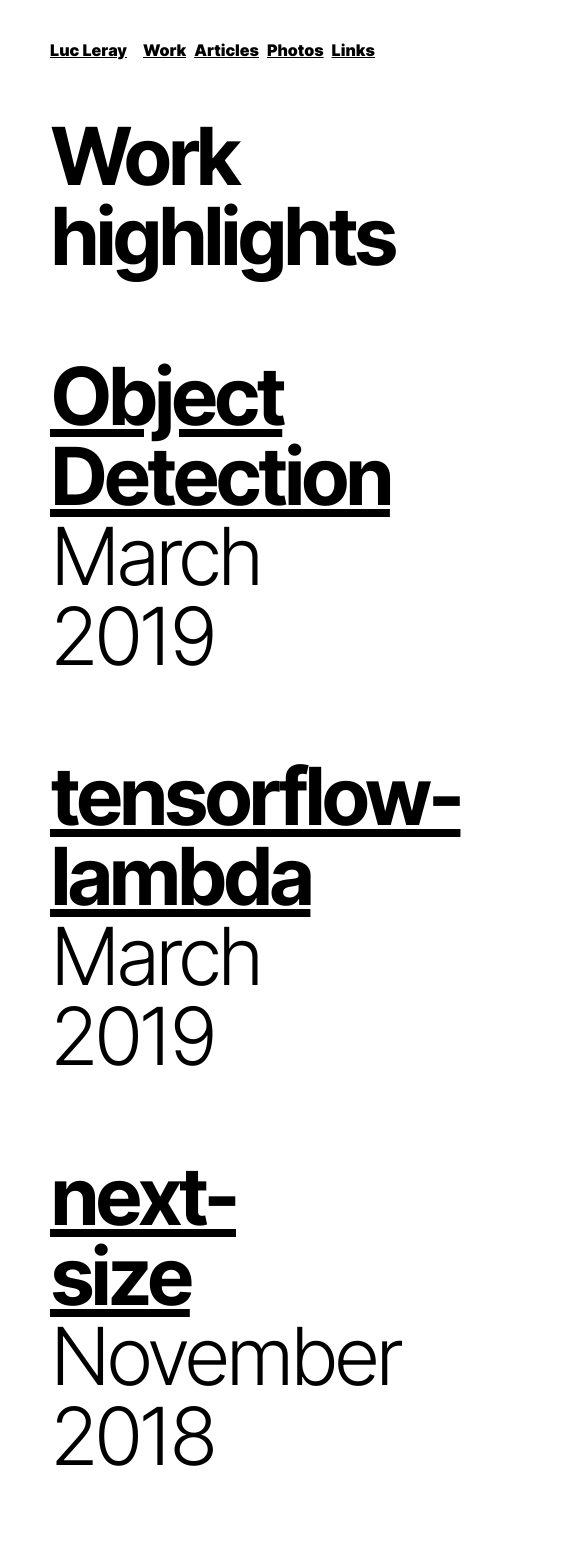
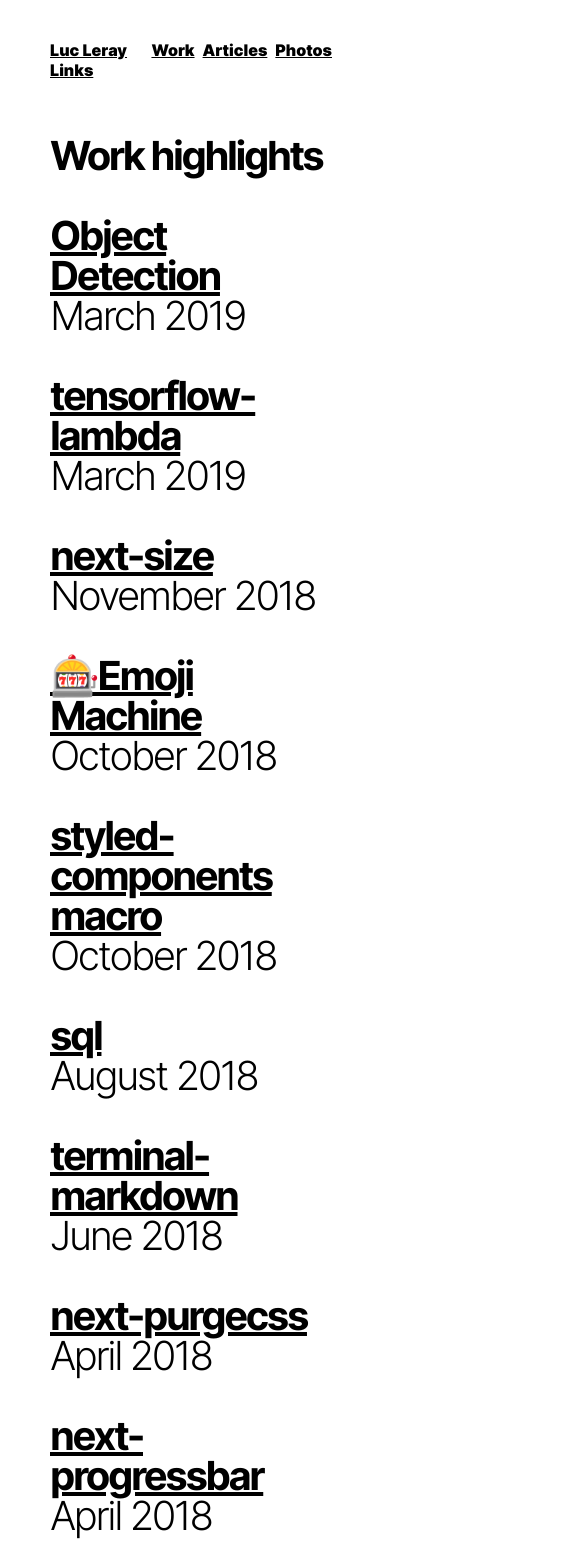
Before and after one commit to lucleray/luc.im, a Next.js app: page /work in a window 390 px wide. Shown: the top 1552 px of the page, 585 px wide, since content can reach past the window. Built offline with nearby package versions, Linux system fonts and the light colour scheme.

Commit message:
improve how it looks on mobile

```diff
--- a/components/system2/style.css
+++ b/components/system2/style.css
@@ -47,6 +47,12 @@ body {
   max-width: 500px;
 }
 
+@media (max-width: 600px) {
+  html {
+    --fsize2: 40px;
+  }
+}
+
 h1,
 p {
   font-size: var(--fsize2);
@@ -84,6 +90,7 @@ ul {
   padding: 0;
   display: flex;
   align-items: center;
+  flex-wrap: wrap;
 }
 
 ul li {
--- a/lib/projects.js
+++ b/lib/projects.js
@@ -33,7 +33,7 @@ export default [
   {
     id: 'babel-macro-styled-components',
     date: 'October 2018',
-    title: 'styled-components/macro',
+    title: 'styled-components macro',
     url: 'https://www.styled-components.com/docs/tooling#babel-macro',
     about: 'a babel macro for styled-components'
   },
--- a/pages/index.tsx
+++ b/pages/index.tsx
@@ -34,7 +34,7 @@ export default () => (
         <p>
           Previously, I cofounded{' '}
           <a target="_blank" rel="noreferrer" href="https://sequence.work">
-            Sequence.work
+            Sequence
           </a>{' '}
           and worked at{' '}
           <a target="_blank" rel="noreferrer" href="https://supahands.com">
```
